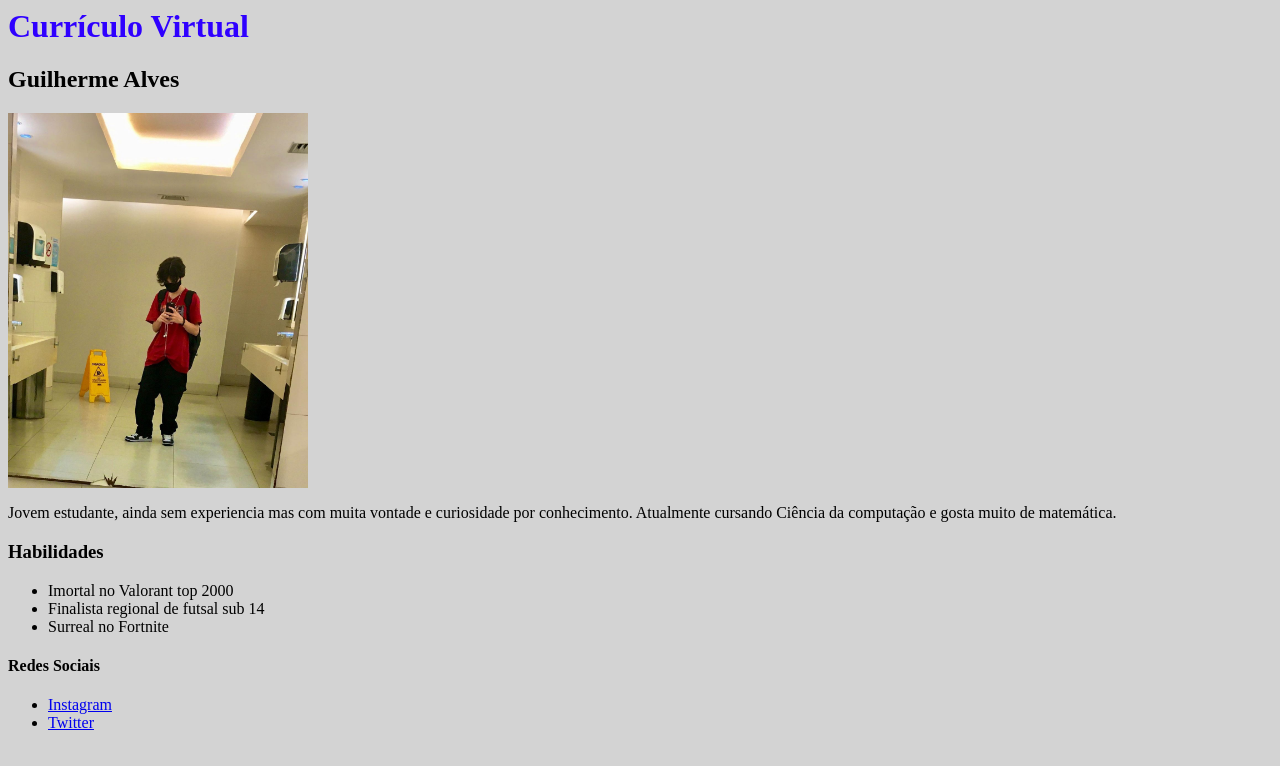
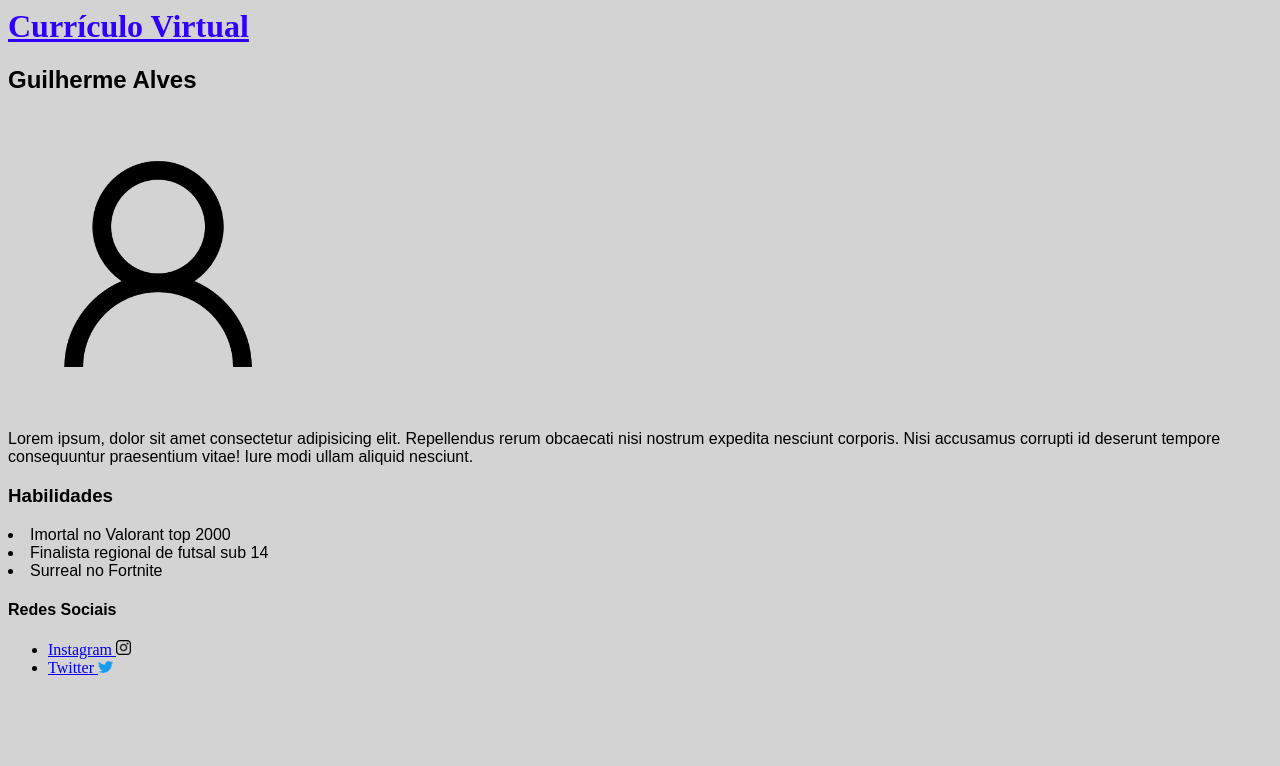
Before and after one commit to izeii/aulas, a plain HTML site: page index.html in a window 1280 px wide. Drawn offline with Linux system fonts and the light colour scheme.

Commit message:
versao 3
dessa vez com a versao "aula" nao inclui css para mudar a fonte, pois o professor pediu pra nao mexer com css agora, já a versao "index" contem css para mudar a fonte do texto, sendo assim, ela torna-se clandestina.

```diff
--- a/index.html
+++ b/index.html
@@ -1,28 +1,32 @@
 <html>
-    <head>
+
+<head>
 
 
 
 </head>
 
-<body style="background-color:lightgray">
-        <h1 style="color:rgb(47, 0, 255)">Currículo Virtual</h1>
-    <h2>Guilherme Alves</h2>
-    <img src="foto.jpg" alt="única foto" width="300">
-    <p>Jovem estudante, ainda sem experiencia mas com muita vontade e curiosidade por conhecimento. Atualmente cursando
-        Ciência da computação e gosta muito de matemática.</p>
-    <h3>Habilidades</h3>
+<body style="background-color:lightgray" , style="font-family:Arial">
+    <h1 style="color:rgb(47, 0, 255)" , style="font-family: Arial"><u> Currículo Virtual</u></h1>
+    <h2 style="font-family:Arial">Guilherme Alves</h2>
+    <img src="Sample_User_Icon.png" alt="única foto" width="300">
+    <p style="font-family: Arial">Lorem ipsum, dolor sit amet consectetur adipisicing elit. Repellendus rerum obcaecati
+        nisi nostrum expedita nesciunt corporis. Nisi accusamus corrupti id deserunt tempore consequuntur praesentium
+        vitae! Iure modi ullam aliquid nesciunt.</p>
+    <h3 style="font-family:Arial">Habilidades</h3>
+    <ul style="font-family:Arial"></ul>
+    <li style="font-family:Arial">Imortal no Valorant top 2000</li>
+    <li style="font-family:Arial">Finalista regional de futsal sub 14</li>
+    <li style="font-family:Arial">Surreal no Fortnite</li>
+    </ul>
+    <h4 style="font-family:Arial">Redes Sociais</h4>
     <ul>
-        <li>Imortal no Valorant top 2000</li>
-        <li>Finalista regional de futsal sub 14</li>
-        <li>Surreal no Fortnite</li>
+        <li> <a href="https://www.instagram.com/izei__" target="_blank">Instagram <img src="717392.png" alt="Instagram"
+                    width="15"></a> </li>
+        <li> <a href="https://www.twitter.com/izei_" target="_blank"> Twitter <img src="twitter.png" alt="Twitter"
+                    width="15"></a></li>
+
     </ul>
-<h4>Redes Sociais</h4>
-<ul>
-<li> <a href="https://www.instagram.com/izei__" target="_blank">Instagram </a></li>
-<li> <a href="https://www.twitter.com/izei_" target="_blank"> Twitter</a></li>
-
-</ul>
 
 
 
```
Also changed, not shown: aula.html (+11 -7 lines), 717392.png (added), Sample_User_Icon.png (added), twitter.png (added).
